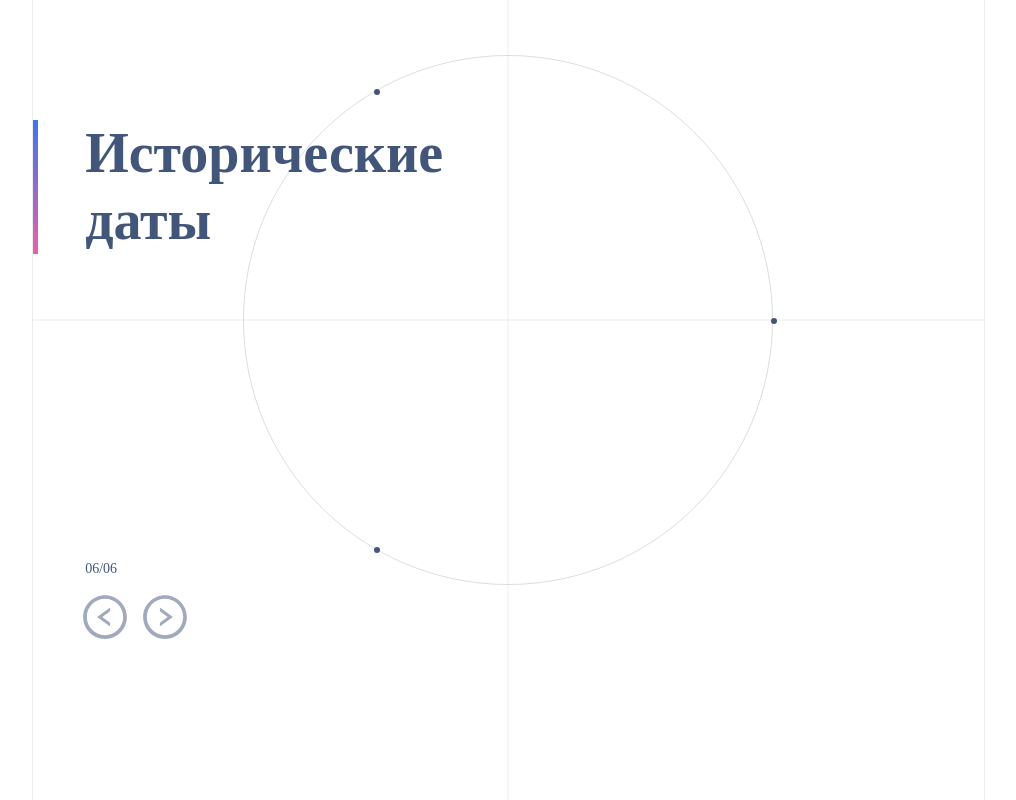
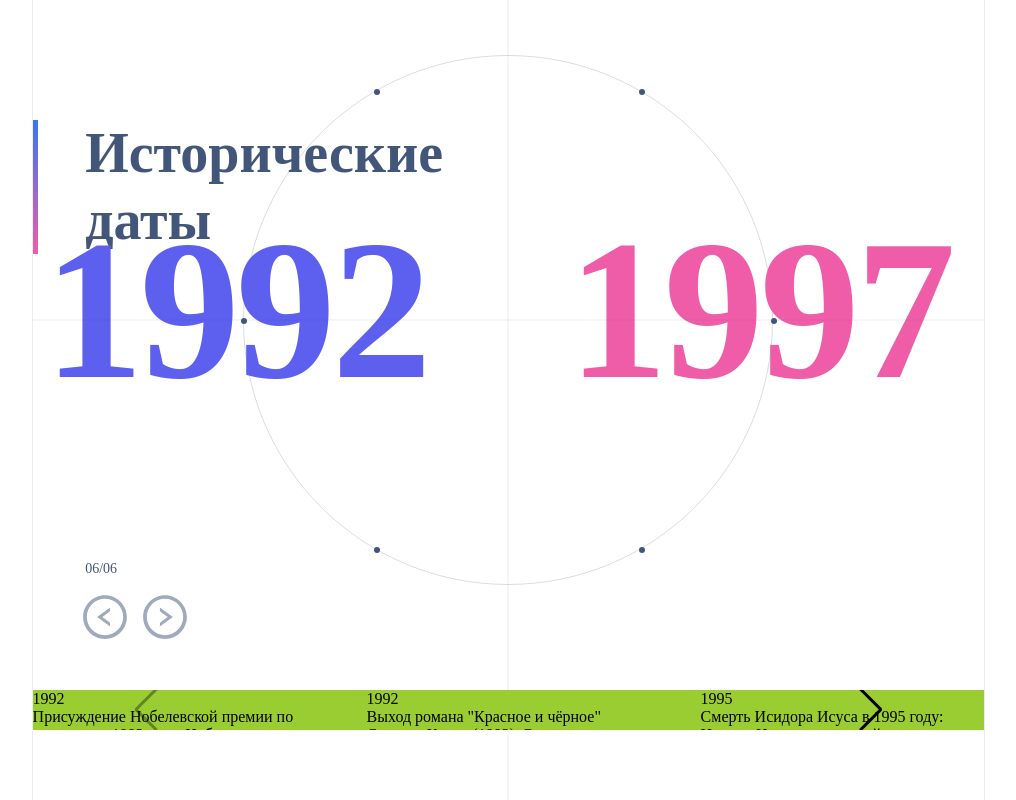
Before and after one commit to Valeriy8500/history-slider-app, a React (Create React App) app: page / in a window 1280 px wide. Shown: the whole page, without its empty margins (186-1202 px from the left). Built offline with nearby package versions, Linux system fonts and the light colour scheme.

Commit message:
feat: реализовал анимацию дат

```diff
--- a/package.json
+++ b/package.json
@@ -14,6 +14,7 @@
     "react-dom": "^18.2.0",
     "react-icons": "^4.12.0",
     "react-scripts": "5.0.1",
+    "react-spring": "^9.7.3",
     "swiper": "^11.0.5",
     "typescript": "^4.9.5",
     "web-vitals": "^2.1.4"
--- a/src/components/slider/slider.scss
+++ b/src/components/slider/slider.scss
@@ -1,4 +1,4 @@
-.slider-container {
+.main-content {
   display: flex;
   flex-direction: column;
   width: 100%;
@@ -40,6 +40,31 @@
   height: 100%;
   width: 1px;
   z-index: 1;
+}
+
+.circle-date-container {
+  position: absolute;
+  top: 33%;
+  left: -38%;
+}
+
+.circle-date-container>span:nth-child(1) {
+  color: rgba(93, 95, 239, 1);
+  font-size: 200px;
+  font-weight: 700;
+  line-height: 160px;
+  letter-spacing: -0.02em;
+  text-align: center;
+  margin-right: 140px;
+}
+
+.circle-date-container>span:nth-child(2) {
+  color: rgba(239, 93, 168, 1);
+  font-size: 200px;
+  font-weight: 700;
+  line-height: 160px;
+  letter-spacing: -0.02em;
+  text-align: center;
 }
 
 .point {
@@ -111,3 +136,14 @@
   height: 50px;
   color: rgba(66, 86, 122, 0.5);
 }
+
+.slider {
+  margin-top: 50px;
+  background-color: yellowgreen;
+  color: black;
+  height: 40px;
+  --swiper-navigation-size: 44px;
+  --swiper-navigation-top-offset: 50%;
+  --swiper-navigation-sides-offset: 100px;
+  --swiper-navigation-color: black;
+}
--- a/src/components/slider/slider.tsx
+++ b/src/components/slider/slider.tsx
@@ -1,10 +1,38 @@
+import { Navigation } from 'swiper/modules';
 import { Swiper, SwiperSlide } from 'swiper/react';
-import 'swiper/css';
-import './slider.scss';
+import 'swiper/scss';
+import 'swiper/scss/navigation';
+
 import { centerX, centerY, numPoints, radius, slideInfo } from '../../constans/constans';
 import { AiOutlineRightCircle, AiOutlineLeftCircle } from "react-icons/ai";
+import './slider.scss';
+import { ReactElement, useEffect, useState } from 'react';
 
-export const Slider = () => {
+export const Slider = (): ReactElement => {
+  const [slideState, setSlideState] = useState(slideInfo[0]);
+  const [currStartDate, setCurrStartDate] = useState(Number(slideState.startDate));
+  const [currEndDate, setCurrEndDate] = useState(Number(slideState.endDate));
+
+  useEffect(() => {
+    if (currStartDate < Number(slideState.startDate)) {
+      currStartDate !== Number(slideState.startDate) && setTimeout(setCurrStartDate, 20, currStartDate + 1);
+    } else {
+      currStartDate !== Number(slideState.startDate) && setTimeout(setCurrStartDate, 20, currStartDate - 1);
+    }
+  }, [currStartDate, slideState]);
+
+  useEffect(() => {
+    if (currEndDate < Number(slideState.endDate)) {
+      currEndDate !== Number(slideState.endDate) && setTimeout(setCurrEndDate, 20, currEndDate + 1);
+    } else {
+      currEndDate !== Number(slideState.endDate) && setTimeout(setCurrEndDate, 20, currEndDate - 1);
+    }
+  }, [currEndDate, slideState]);
+
+  const onPointClick = (id: number) => {
+    const newSlide = slideInfo.filter(i => i.id === id)[0];
+    setSlideState(newSlide);
+  };
 
   const points = slideInfo.map((item, index) => {
     const angle = (index / numPoints) * 2 * Math.PI;
@@ -17,14 +45,23 @@ export const Slider = () => {
         className="point"
         style={{ left: `${x}px`, top: `${y}px` }}
         id={String(item.id)}
+        onClick={() => onPointClick(item.id)}
       ></div>
     );
   });
 
   return (
-    <div className='slider-container'>
+    <div className='main-content'>
       <div className='circle-container'>
-        <div className="circle">{points}</div>
+        <div className="circle">
+          {points}
+          <div
+            className="circle-date-container"
+          >
+            <span>{currStartDate}</span>
+            <span>{currEndDate}</span>
+          </div>
+        </div>
         <div className='line horizontal-line'></div>
         <div className='line vertical-line'></div>
       </div>
@@ -32,25 +69,36 @@ export const Slider = () => {
       <div className='switches-container'>
         <div className='slide-number'>06/06</div>
         <div className='buttons'>
-          <button className='btn-left'><AiOutlineLeftCircle className='btn-icon' /></button>
-          <button className='btn-right'><AiOutlineRightCircle className='btn-icon' /></button>
+          <button className='btn-left'>
+            <AiOutlineLeftCircle className='btn-icon' />
+          </button>
+          <button className='btn-right'>
+            <AiOutlineRightCircle className='btn-icon' />
+          </button>
         </div>
       </div>
 
-      <div className='slider'></div>
+      <div className='slider-container'>
+        <Swiper
+          modules={[Navigation]}
+          spaceBetween={50}
+          slidesPerView={3}
+          navigation
+          onSlideChange={() => console.log('slide change')}
+          className='slider'
+        >
+          {slideState.events.map((item, idx) => {
+            return (
+              <SwiperSlide key={idx}>
+                <div className='slide'>
+                  <div className='slide-date'>{item.date}</div>
+                  <div className='slide-info'>{item.event}</div>
+                </div>
+              </SwiperSlide>
+            );
+          })}
+        </Swiper>
+      </div>
     </div>
   );
 }
-
-{/* <Swiper
-  spaceBetween={50}
-  slidesPerView={3}
-  onSlideChange={() => console.log('slide change')}
-  onSwiper={(swiper: any) => console.log(swiper)}
->
-  <SwiperSlide>Slide 1</SwiperSlide>
-  <SwiperSlide>Slide 2</SwiperSlide>
-  <SwiperSlide>Slide 3</SwiperSlide>
-  <SwiperSlide>Slide 4</SwiperSlide>
-  ...
-</Swiper> */}
--- a/src/constans/constans.ts
+++ b/src/constans/constans.ts
@@ -83,9 +83,93 @@ export const slideInfo = [
       }
     ]
   },
+  {
+    id: 4,
+    name: 'Литература',
+    startDate: '1992',
+    endDate: '1997',
+    events: [
+      {
+        date: '1992',
+        event: 'Присуждение Нобелевской премии по литературе 1992 года: Нобелевскую премию по литературе в 1992 году получил драматург и поэт Дерек Уолкотт из Сент-Люсии.'
+      },
+      {
+        date: '1992',
+        event: 'Выход романа "Красное и чёрное" Стивена Кинга (1992): Этот роман стал одним из самых известных произведений Стивена Кинга и получил высокую оценку как читателей, так и критиков.'
+      },
+      {
+        date: '1995',
+        event: 'Смерть Исидора Исуса в 1995 году: Исидор Исус, популярный писатель и журналист, ушел из жизни в 1995 году. Его творчество оказало значительное влияние на латиноамериканскую литературу.'
+      },
+      {
+        date: '1996',
+        event: 'Выход романа "Инферно" Дэна Брауна (1996): Этот бестселлер привлек внимание читателей по всему миру и стал частью популярной серии романов о Роберте Лэнгдоне.'
+      },
+      {
+        date: '1997',
+        event: 'Начало серии книг о Гарри Поттере Дж. К. Роулинг (1997): В 1997 году был выпущен первый роман о Гарри Поттере, "Гарри Поттер и философский камень", который принес огромный успех и популярность автору.'
+      },
+      {
+        date: '1997',
+        event: 'Выход "Игры Эндера" Орсона Скотта Карда (1997): Этот научно-фантастический роман стал классикой жанра и принес популярность Орсону Скотту Карду, выделяя его как важного автора в области научной фантастики.'
+      }
+    ]
+  },
+  {
+    id: 5,
+    name: 'Наука',
+    startDate: '2015',
+    endDate: '2022',
+    events: [
+      {
+        date: '2015',
+        event: '13 сентября — частное солнечное затмение, видимое в Южной Африке и части Антарктиды'
+      },
+      {
+        date: '2016',
+        event: 'Телескоп «Хаббл» обнаружил самую удалённую из всех обнаруженных галактик, получившую обозначение GN-z11'
+      },
+      {
+        date: '2017',
+        event: 'Компания Tesla официально представила первый в мире электрический грузовик Tesla Semi'
+      }
+    ]
+  },
+  {
+    id: 6,
+    name: 'Кино',
+    startDate: '1987',
+    endDate: '1991',
+    events: [
+      {
+        date: '1987',
+        event: '"Тайны Лос-Анджелеса" (1987): Фильм, режиссированный и снятый Кертисом Хэнсоном, стал культовым представителем жанра нуар и оказал влияние на многие последующие криминальные фильмы.'
+      },
+      {
+        date: '1989',
+        event: '"Достучаться до небес" (1989): Этот немецкий фильм режиссера Тиля Швайгера стал международным хитом и значительно повысил известность немецкого кинематографа.'
+      },
+      {
+        date: '1985',
+        event: 'Основание студии Studio Ghibli (1985): Хайао Миядзаки, Исао Такахата и их коллеги основали Studio Ghibli в 1985 году, что привело к созданию ряда выдающихся японских анимационных фильмов, таких как "Принцесса Мононоке" и "Ходячий замок".'
+      },
+      {
+        date: '1990',
+        event: '"Танцующий с волками" (1990): Эпический фильм Кевина Костнера выиграл семь премий "Оскар" и считается одним из важных событий в истории западного кинематографа.'
+      },
+      {
+        date: '1990',
+        event: '"Крёстный отец 3" (1990): Режиссер Фрэнсис Форд Коппола завершил свою знаменитую трилогию "Крёстный отец" третьей частью, предложив новый эпилог и завершение истории семьи Корлеоне.'
+      },
+      {
+        date: '1988',
+        event: '"Тихий океан, скрытый лес" (1988): Этот японский фильм режиссера Хайдэо Миядзаки также получил высокую оценку и внимание за границей, став важным событием в мире анимации.'
+      }
+    ]
+  },
 ];
 
-export const numPoints = 3;
+export const numPoints = 6;
 export const radius = 265;
 export const centerX = 262;
 export const centerY = 262;
```
Also changed, not shown: 1 other file (tests, documents, lock files or other folders).
